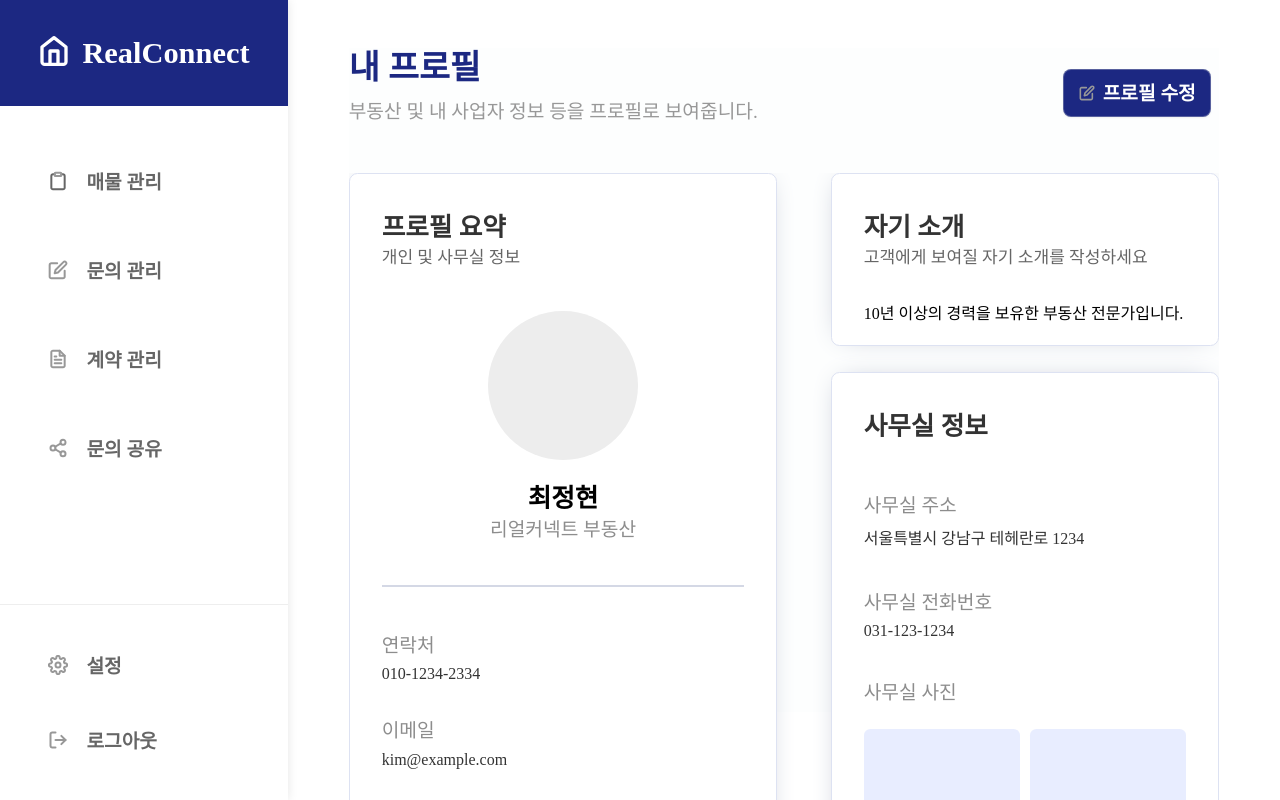
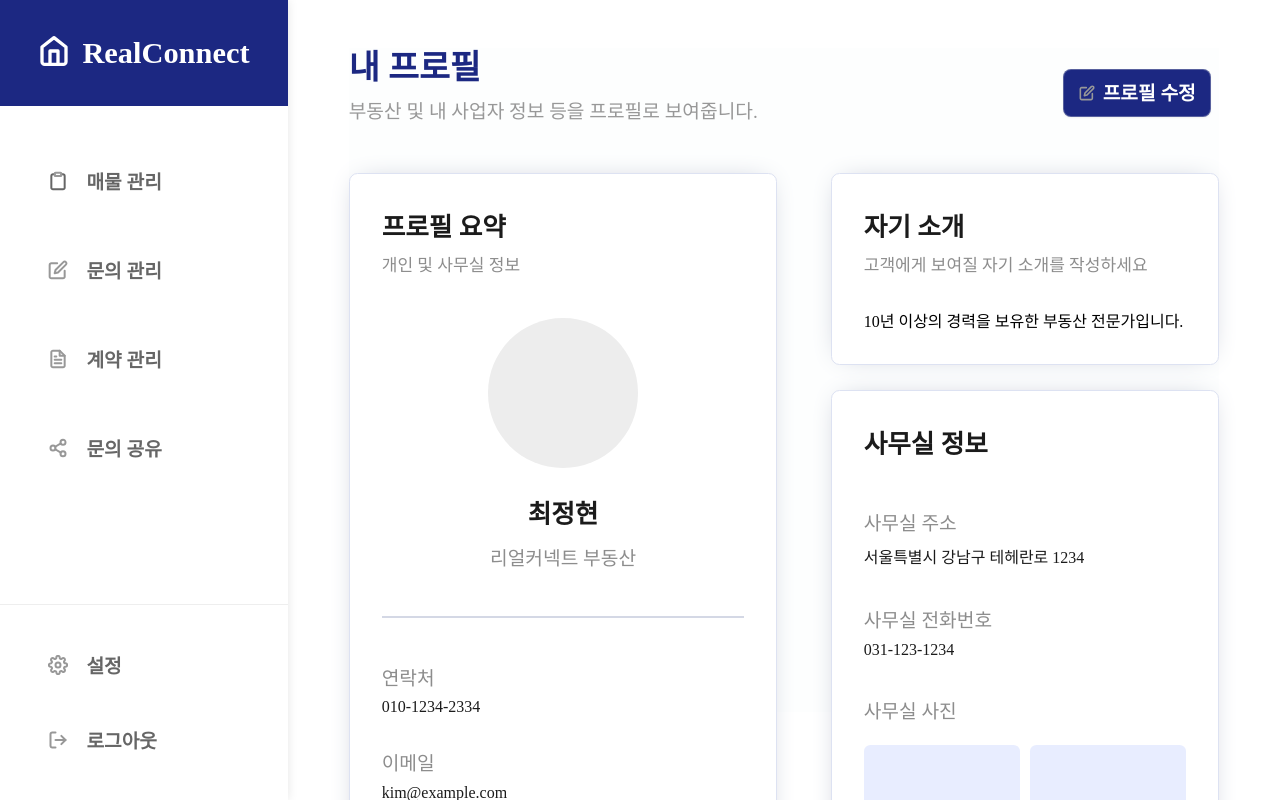
Before and after one commit to RealConnect-Start-up-Capstone-Design2/FE, a React (Vite) app in the folder realconnect/: page /profile in a window 1280 px wide. Shown: the top 800 px of the page. Built offline with nearby package versions, Linux system fonts and the light colour scheme; sample sign-in values are in the browser's storage.

Commit message:
feat:profile page

```diff
--- a/realconnect/src/pages/profile/profile.css
+++ b/realconnect/src/pages/profile/profile.css
@@ -2,12 +2,11 @@
   display: flex;
   flex-wrap: wrap;
   width: 100%;
-  max-width: 100vw; /* ✅ 뷰포트 넘어가지 않게 */
+  max-width: 100vw;
   gap: 3.333rem;
-  align-items: flex-start;
   margin-top: 3.067rem;
   box-sizing: border-box;
-  overflow-x: hidden; /* ✅ 스크롤 제거 */
+  padding-bottom: 5.3333rem;
 }
 
 .profile-details {
@@ -16,29 +15,28 @@
   flex-direction: column;
   gap: 1.6rem;
   min-width: 0;
+  align-items: stretch;
   box-sizing: border-box;
   flex-shrink: 1;
+  padding-bottom: 5.3333rem;
 }
 
-.profile-details {
-  flex: 1 1 auto;
-  display: flex;
-  flex-direction: column;
-  gap: 1.6rem;
-  min-width: 0;
-}
-
-.profile-summary-box {
-  padding: 2rem 2rem 3.867rem 2rem;
+.profile-summary-box,
+.profile-introduce-box,
+.profile-company-box {
+  padding: 2rem;
   border: 0.067rem solid #DDE2F2;
   border-radius: 0.533rem;
   box-shadow: 0 0 1.667rem -0.667rem #b1b6c7;
   background-color: #FFFFFF;
   width: 100%;
+  height: auto;
   font-family: Pretendard;
-  height: 100%;
   box-sizing: border-box;
-  margin-bottom: 5rem;
+}
+
+.profile-company-box {
+  min-height: 43.7333rem;
 }
 
 .profile-summary-title,
@@ -46,7 +44,8 @@
 .profile-introduce-title {
   font-size: 1.6rem;
   font-weight: 600;
-  color: #333;
+  color: #1b1b1b;
+  padding-bottom: 0.46667rem;
 }
 
 .profile-company-title {
@@ -56,11 +55,11 @@
 .profile-summary-sub,
 .profile-introduce-sub {
   font-size: 1.067rem;
-  color: #666;
+  color: #8D8D8D;
 }
 
 .profile-summary-sub {
-  padding-bottom: 2.667rem;
+  padding-bottom: 2.6667rem;
 }
 
 .profile-summary-photo {
@@ -68,7 +67,7 @@
   height: 9.333rem;
   border-radius: 50%;
   background-color: #EDEDED;
-  margin: 0 auto 1.067rem;
+  margin: 0 auto;
 }
 
 .profile-summary-name {
@@ -76,6 +75,9 @@
   margin: 0;
   font-weight: 600;
   font-size: 1.6rem;
+  padding-top: 1.6rem;
+  padding-bottom: 0.8rem;
+  color: #1b1b1b;
 }
 
 .profile-summary-company {
@@ -86,8 +88,8 @@
 }
 
 .profile-summary-divider {
-  border: 0.067rem solid #D4D8E5;
-  margin: 2.667rem auto;
+  border: 0.0667rem solid #D4D8E5;
+  margin: 2.8rem auto;
   width: 22.667rem;
 }
 
@@ -95,6 +97,10 @@
   display: flex;
   flex-direction: column;
   padding-bottom: 2rem;
+}
+
+.profile-summary-frame:last-child {
+  padding-bottom: 1.8667rem;
 }
 
 .profile-summary-label,
@@ -108,41 +114,14 @@
 .profile-summary-value,
 .profile-company-value {
   font-weight: 500;
-  color: #333;
+  color: #1b1b1b;
   font-size: 1rem;
-}
-
-.profile-introduce-box {
-  padding: 2rem;
-  border: 0.067rem solid #DDE2F2;
-  border-radius: 0.533rem;
-  box-shadow: 0 0 1.667rem -0.667rem #b1b6c7;
-  background-color: #FFFFFF;
-  width: 100%;
-  height: 10.8rem;
-  font-family: Pretendard;
-  box-sizing: border-box;
 }
 
 .profile-introduce-text {
   font-size: 1rem;
   font-weight: 500;
   padding-top: 2rem;
-  padding-bottom: 2rem;
-}
-
-.profile-company-box {
-  padding: 2rem;
-  border: 0.067rem solid #DDE2F2;
-  border-radius: 0.533rem;
-  box-shadow: 0 0 1.667rem -0.667rem #b1b6c7;
-  background-color: #FFFFFF;
-  width: 100%;
-  height: 100%;
-  font-family: Pretendard;
-  box-sizing: border-box;
-  margin-bottom: 5rem;
-  padding-bottom: 6.5%;
 }
 
 .profile-company-frame {
@@ -155,48 +134,41 @@
   display: flex;
   flex-direction: row;
   gap: 0.667rem;
-  padding-top: 1rem;
+  padding-top: 0.8667rem;
   flex-wrap: nowrap;
   overflow-x: auto;
+  padding-bottom: 2rem;
 }
 
 .profile-company-img {
   background-color: #E8EDFF;
   width: 100%;
-  max-width: 34.267rem;
+  max-width: 34.2667rem;
   height: auto;
   aspect-ratio: 514 / 289;
   border-radius: 0.4rem;
   flex-shrink: 1;
 }
 
-/* ✅ 수정된 버튼 위치 */
 .edit-property-button {
   position: absolute;
   top: 1.333rem;
-  right: 0.5rem; /* ✅ 왼쪽 고정 대신, 오른쪽에서 2rem 안쪽 */
+  right: 0.5rem;
 }
 
-
-/* ✅ 반응형: 화면 좁아지면 세로로 전환 */
-@media screen and (max-width: 1024px) {
+@media screen and (max-width: 68.2667rem) {
   .profile-container {
     flex-direction: column;
-    gap: 3.333rem;
+    gap: 1.5rem;
     align-items: stretch;
   }
 
   .profile-summary,
-  .profile-details {
-    width: 100%;
-    max-width: 100%;
-  }
-
+  .profile-details,
   .profile-introduce-box,
   .profile-company-box {
     width: 100%;
   }
-
 
   .profile-photo-frame {
     flex-direction: column;
@@ -209,7 +181,7 @@
   }
 
   .edit-property-button {
-    padding-top: 1rem;
+    padding-top: 2rem;
     position: static;
     margin-left: auto;
   }
```
